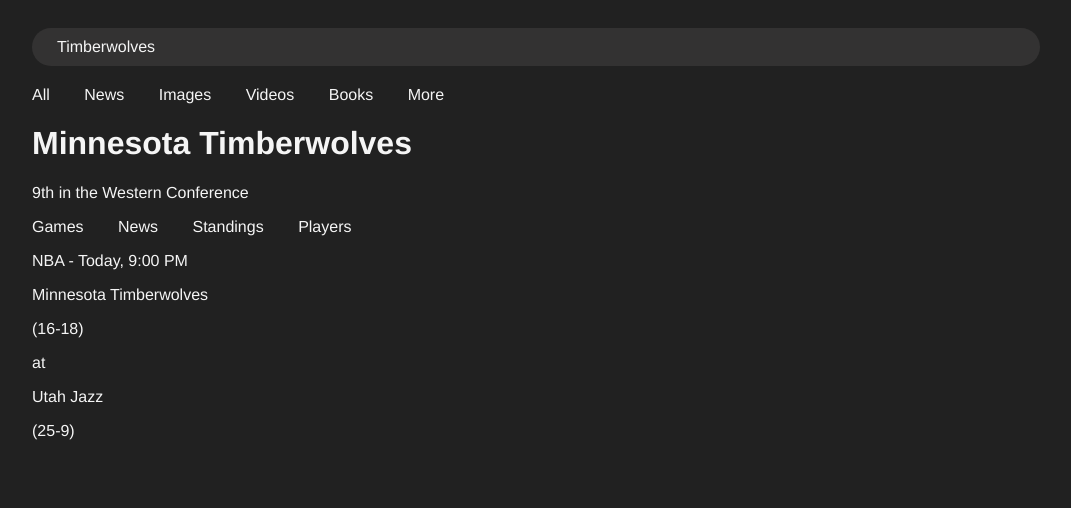
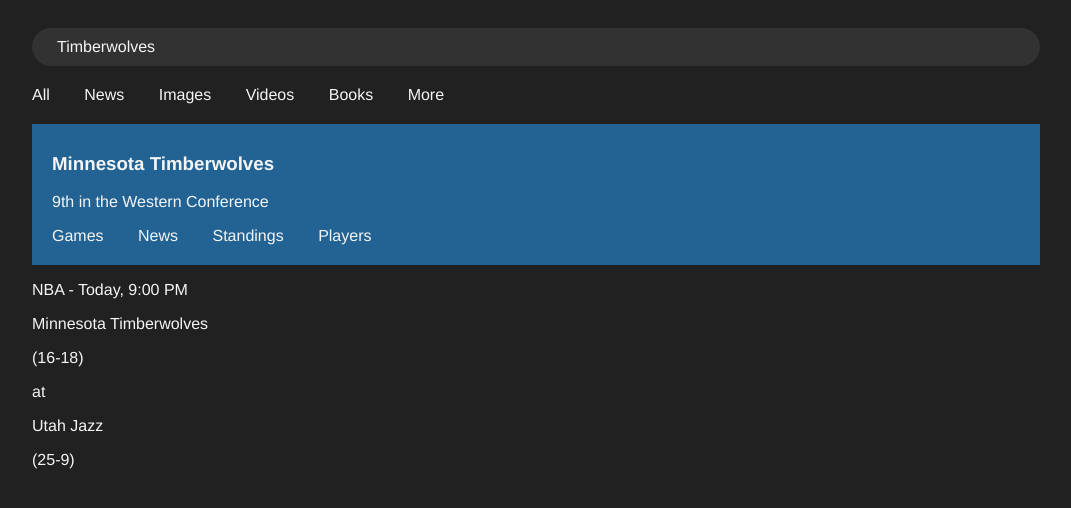
Before and after one commit to blmccarthy/WinterWebsite, a plain HTML site: page index.html in a window 1280 px wide. Shown: the whole page, without its empty margins (104-1175 px from the left). Drawn offline with Linux system fonts and the light colour scheme.

Commit message:
css updates

```diff
--- a/index.html
+++ b/index.html
@@ -19,7 +19,8 @@
       </ul>
     </div>
 
-    <h1>Minnesota Timberwolves</h1>
+    <div class="banner">
+      <h3>Minnesota Timberwolves</h3>
       <p>9th in the Western Conference</p>
       <ul>
         <li>Games</li>
@@ -27,6 +28,7 @@
         <li>Standings</li>
         <li>Players</li>
       </ul>
+    </div>
 
     <p>NBA - Today, 9:00 PM</p>
     <p>Minnesota Timberwolves<p>
--- a/style.css
+++ b/style.css
@@ -23,3 +23,9 @@ li {
   display: inline;
   padding-right: 30px;
 }
+
+.banner {
+  background-color: #226394;
+  padding: 10px 20px 20px 20px;
+  margin-top: 20px;
+}
```
Lines whose indentation alone changed are shown as unchanged.
